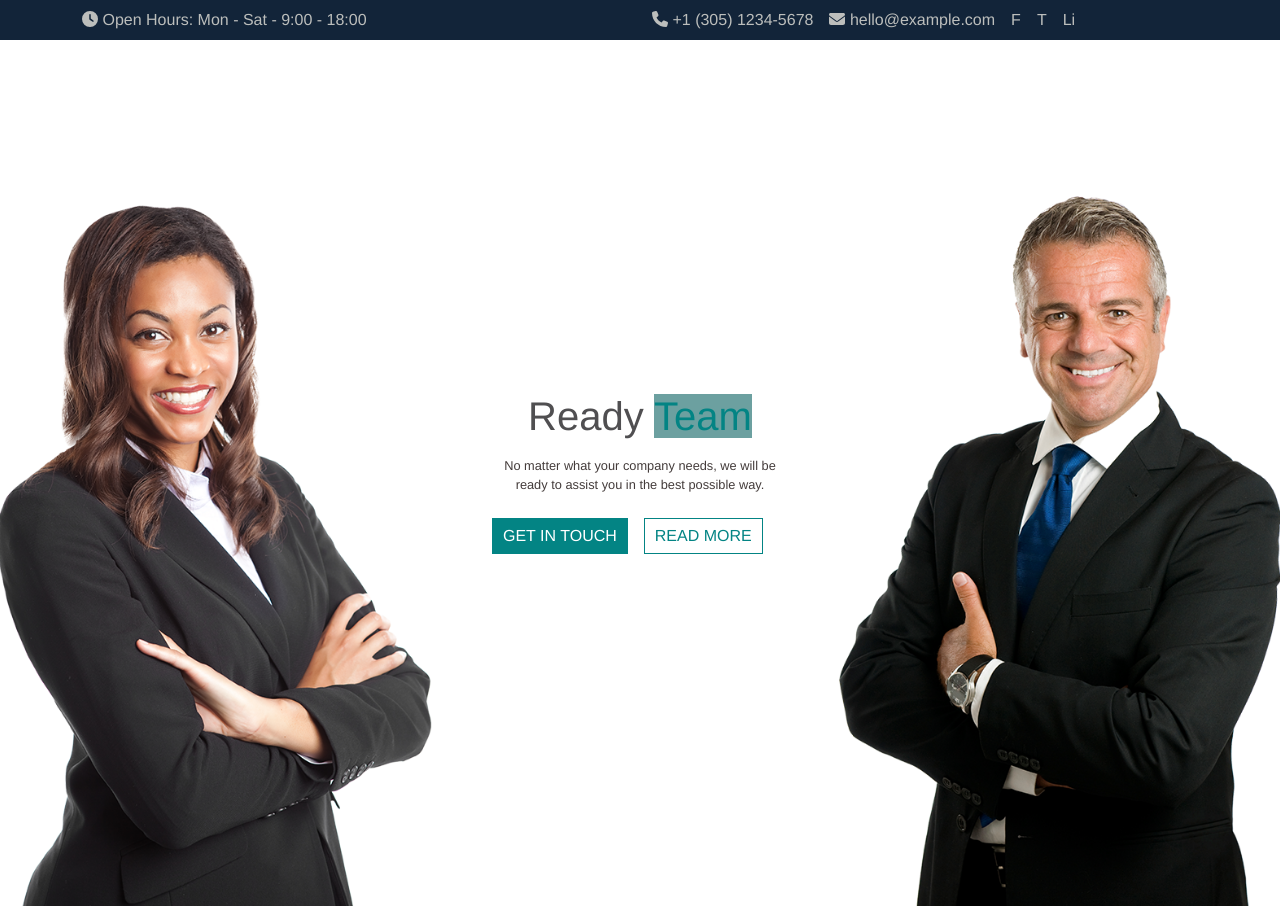
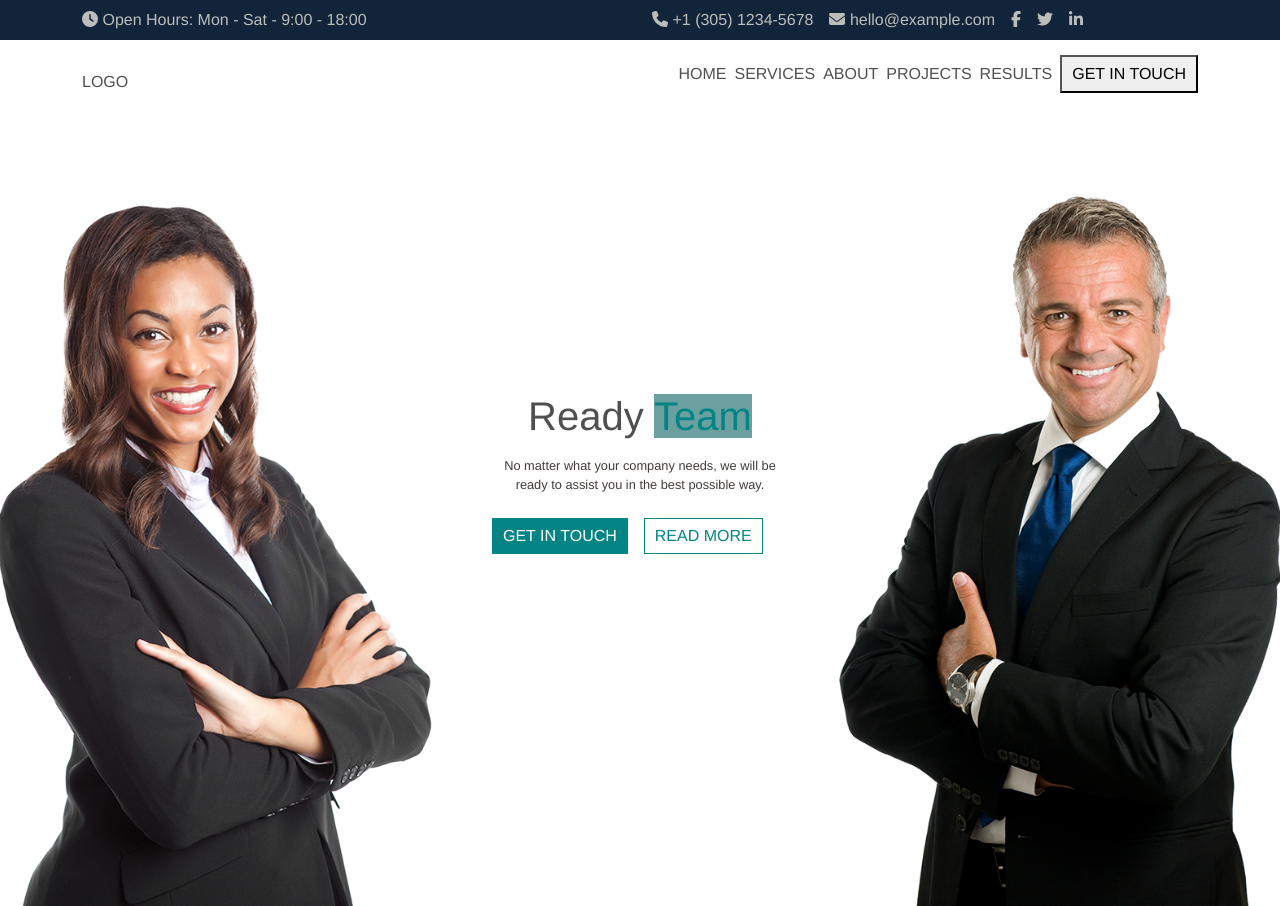
Before and after one commit to Difelice-e/proj-html-vuejs, a Vue app: page / in a window 1280 px wide. Built offline with nearby package versions, Linux system fonts and the light colour scheme.

Commit message:
update del jumbotron

```diff
--- a/package.json
+++ b/package.json
@@ -9,6 +9,7 @@
   },
   "dependencies": {
     "@fortawesome/fontawesome-svg-core": "^6.1.0",
+    "@fortawesome/free-brands-svg-icons": "^6.1.0",
     "@fortawesome/free-regular-svg-icons": "^6.1.0",
     "@fortawesome/free-solid-svg-icons": "^6.1.0",
     "@fortawesome/vue-fontawesome": "^2.0.6",
--- a/src/App.vue
+++ b/src/App.vue
@@ -59,6 +59,7 @@ export default {
 .button {
   text-transform: uppercase;
   padding: 5px 10px;
+  white-space: nowrap;
 }
 
 .primary-button {
--- a/src/components/MainHeader.vue
+++ b/src/components/MainHeader.vue
@@ -7,9 +7,9 @@
             <ul class="contact">
               <li><font-awesome-icon icon="fa-solid fa-phone" /> +1 (305) 1234-5678</li>
               <li><font-awesome-icon icon="fa-solid fa-envelope" /> hello@example.com</li>
-              <li>F</li>
-              <li>T</li>
-              <li>Li</li>
+              <li><font-awesome-icon icon="fa-brands fa-facebook-f" /></li>
+              <li><font-awesome-icon icon="fa-brands fa-twitter" /></li>
+              <li><font-awesome-icon icon="fa-brands fa-linkedin-in" /></li>
             </ul>
           </div>
         </div>
--- a/src/components/MainJumbo.vue
+++ b/src/components/MainJumbo.vue
@@ -1,6 +1,7 @@
 <template>
   <section class="jumbotron d-flex align-items-center">
       <div class="container-fluid">
+          <MainNavbar />
           <div class="row justify-content-center">
               <div class="col-3 text-center">
                   <h1 class="jumbo-title mb-3">Ready <span>Team</span></h1>
@@ -16,10 +17,12 @@
 </template>
 
 <script>
-
+import MainNavbar from "./MainNavbar.vue";
 
 export default {
-
+    components:{
+        MainNavbar
+    }
 }
 </script>
 
@@ -29,9 +32,11 @@ export default {
     min-height: 866px;
     background-size: cover;
     background-position: center;
+    position: relative;
 
     .container-fluid {
         align-items: center;
+
 
         .jumbo-title {
 
--- /dev/null
+++ b/src/components/MainNavbar.vue
@@ -0,0 +1,45 @@
+<template>
+  <nav>
+      <div class="container">
+          <div class="row d-flex align-items-center">
+              <div class="col">
+                      <!-- <img src="../assets/images/logo.PNG" alt=""> -->
+                      LOGO
+              </div>
+              <div class="col">
+                  <ul class="d-flex align-items-center gap-2">
+                      <li>Home</li>
+                      <li>Services</li>
+                      <li>About</li>
+                      <li>Projects</li>
+                      <li>Results</li>
+                      <li>
+                          <button class="button button-primary">get in touch</button>
+                      </li>
+                  </ul>
+              </div>
+          </div>
+      </div>
+  </nav>
+</template>
+
+<script>
+export default {
+
+}
+</script>
+
+<style lang="scss" scoped>
+nav {
+    position: absolute;
+    top: 0;
+    right: 0;
+    left: 0;
+    padding: 15px 0;
+
+    ul {
+        list-style: none;
+        text-transform: uppercase;
+    }
+}
+</style>
--- a/src/main.js
+++ b/src/main.js
@@ -12,13 +12,15 @@ import { library } from '@fortawesome/fontawesome-svg-core'
 import { faClock } from '@fortawesome/free-solid-svg-icons'
 import { faPhone } from '@fortawesome/free-solid-svg-icons'
 import { faEnvelope } from '@fortawesome/free-solid-svg-icons'
-// import { faTwitter } from '@fortawesome/free-solid-svg-icons'
+import { faTwitter } from '@fortawesome/free-brands-svg-icons'
+import { faFacebookF } from '@fortawesome/free-brands-svg-icons'
+import { faLinkedinIn } from '@fortawesome/free-brands-svg-icons'
 
 /* import font awesome icon component */
 import { FontAwesomeIcon } from '@fortawesome/vue-fontawesome'
 
 /* add icons to the library */
-library.add(faClock, faPhone, faEnvelope)
+library.add(faClock, faPhone, faEnvelope, faTwitter, faFacebookF, faLinkedinIn)
 
 /* add font awesome icon component */
 Vue.component('font-awesome-icon', FontAwesomeIcon)
```
Also changed, not shown: 1 other file (tests, documents, lock files or other folders).
